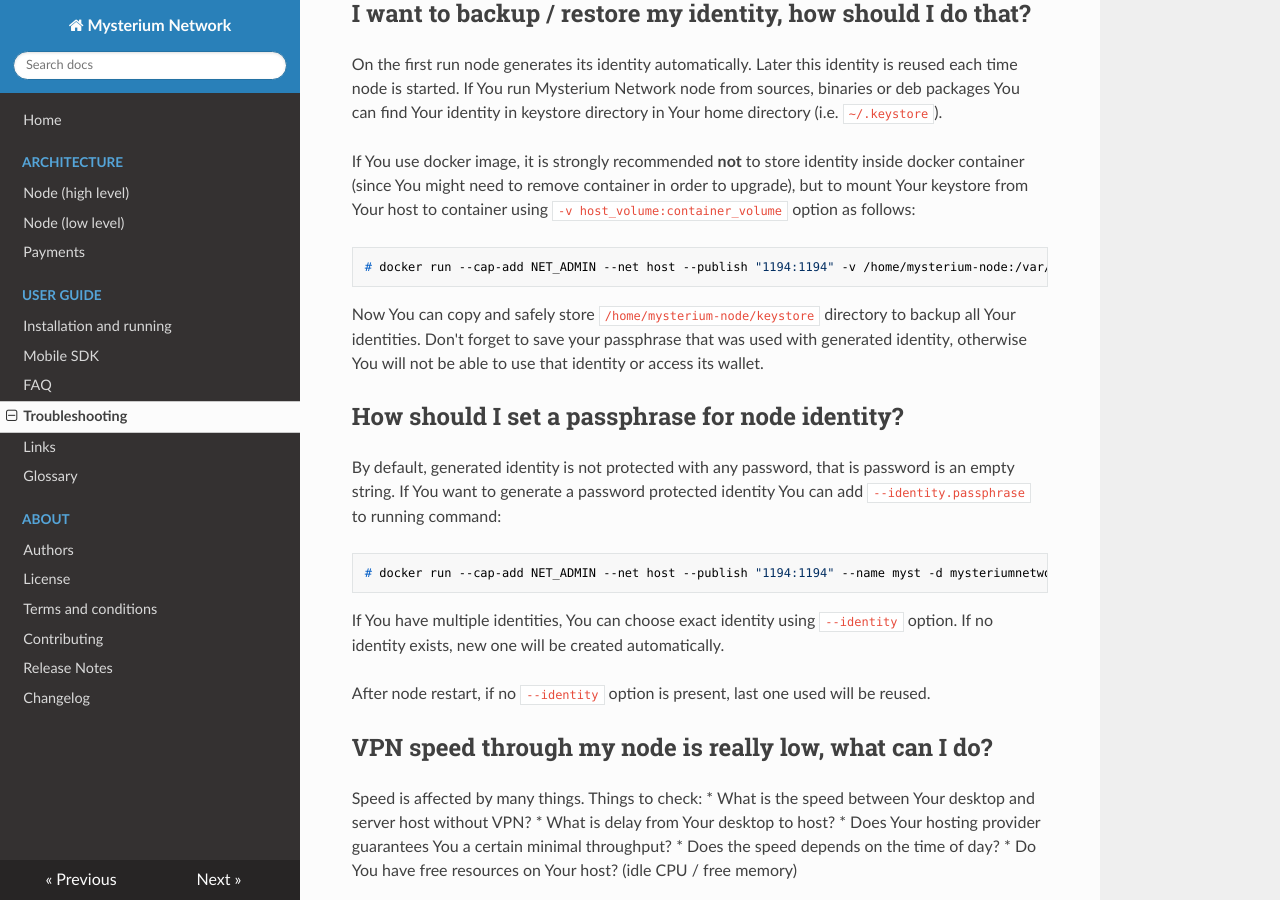
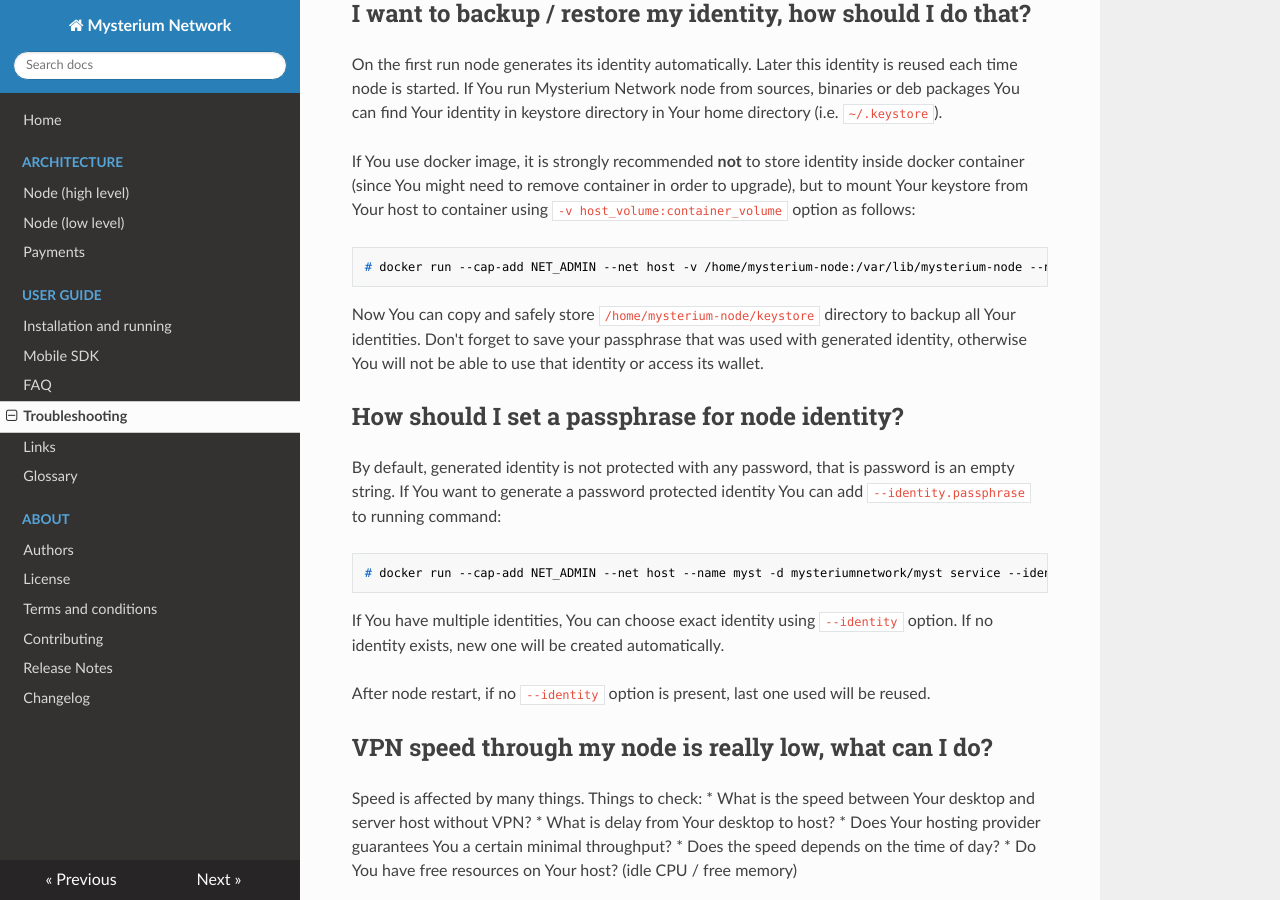
Before and after one commit to mysteriumnetwork/docs, an MkDocs documentation site: the page built from docs/user-guide/troubleshooting.md, in a window 1280 px wide and 900 px high, scrolled down 2460 px. Built offline with MkDocs 1.6.1, drawn with Linux system fonts in a browser that asks for light colours; nearby versions of some CDN libraries; old or Windows-style settings are respelled for this version of MkDocs.

Commit message:
Removed redundant port forwarding for docker host network

````diff
--- a/docs/user-guide/troubleshooting.md
+++ b/docs/user-guide/troubleshooting.md
@@ -92,7 +92,7 @@ On the first run node generates its identity automatically. Later this identity
 
 If You use docker image, it is strongly recommended **not** to store identity inside docker container (since You might need to remove container in order to upgrade), but to mount Your keystore from Your host to container using `-v host_volume:container_volume` option  as follows:
 ```shell
-# docker run --cap-add NET_ADMIN --net host --publish "1194:1194" -v /home/mysterium-node:/var/lib/mysterium-node --name myst -d mysteriumnetwork/myst service --identity.passphrase=your_passphrase_here
+# docker run --cap-add NET_ADMIN --net host -v /home/mysterium-node:/var/lib/mysterium-node --name myst -d mysteriumnetwork/myst service --identity.passphrase=your_passphrase_here
 ```
 Now You can copy and safely store `/home/mysterium-node/keystore` directory to backup all Your identities. Don't forget to save your passphrase that was used with generated identity, otherwise You will not be able to use that identity or access its wallet.
 
@@ -100,7 +100,7 @@ Now You can copy and safely store `/home/mysterium-node/keystore` directory to b
 
 By default, generated identity is not protected with any password, that is password is an empty string. If You want to generate a password protected identity You can add `--identity.passphrase` to running command:
 ```shell
-# docker run --cap-add NET_ADMIN --net host --publish "1194:1194" --name myst -d mysteriumnetwork/myst service --identity.passphrase=your_passphrase_here
+# docker run --cap-add NET_ADMIN --net host --name myst -d mysteriumnetwork/myst service --identity.passphrase=your_passphrase_here
 ```
 If You have multiple identities, You can choose exact identity using `--identity` option. If no identity exists, new one will be created automatically.
 
````
Also changed, not shown: docs/user-guide/installation.md (+1 -1 lines).
